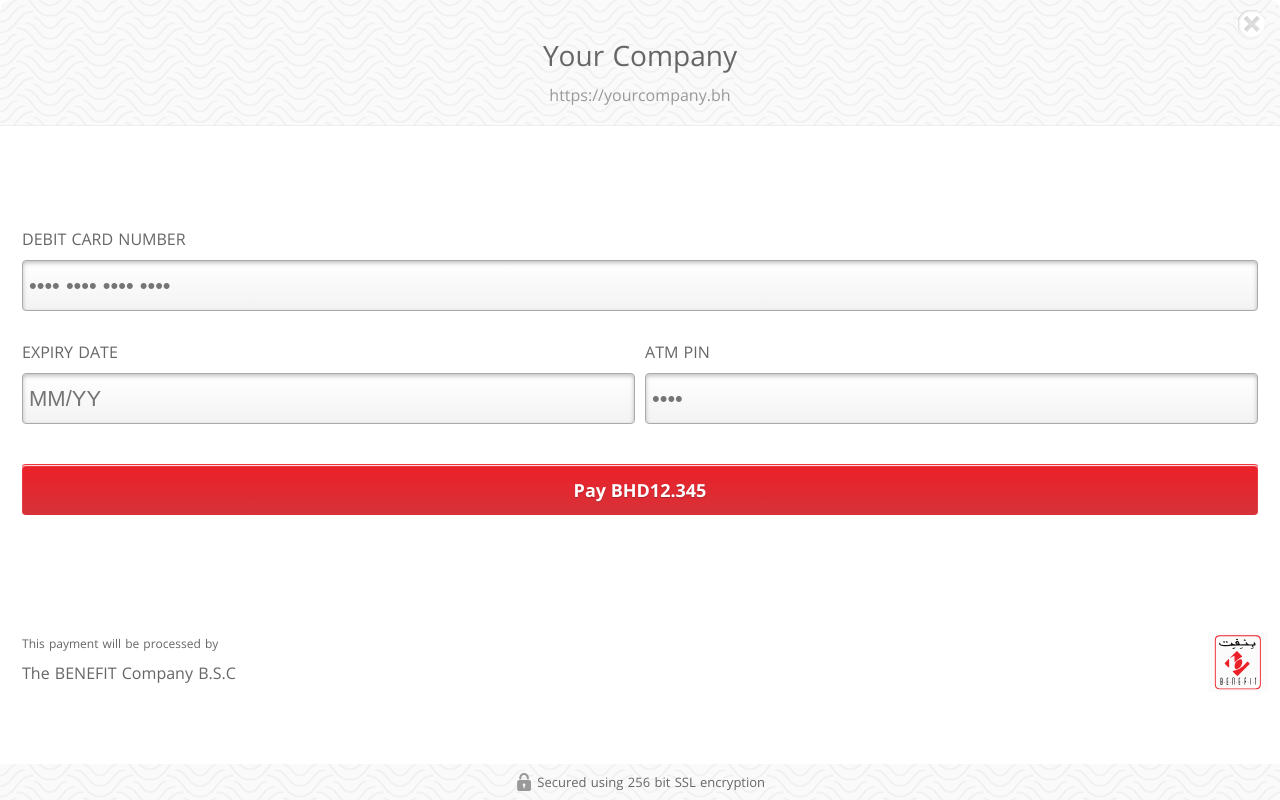
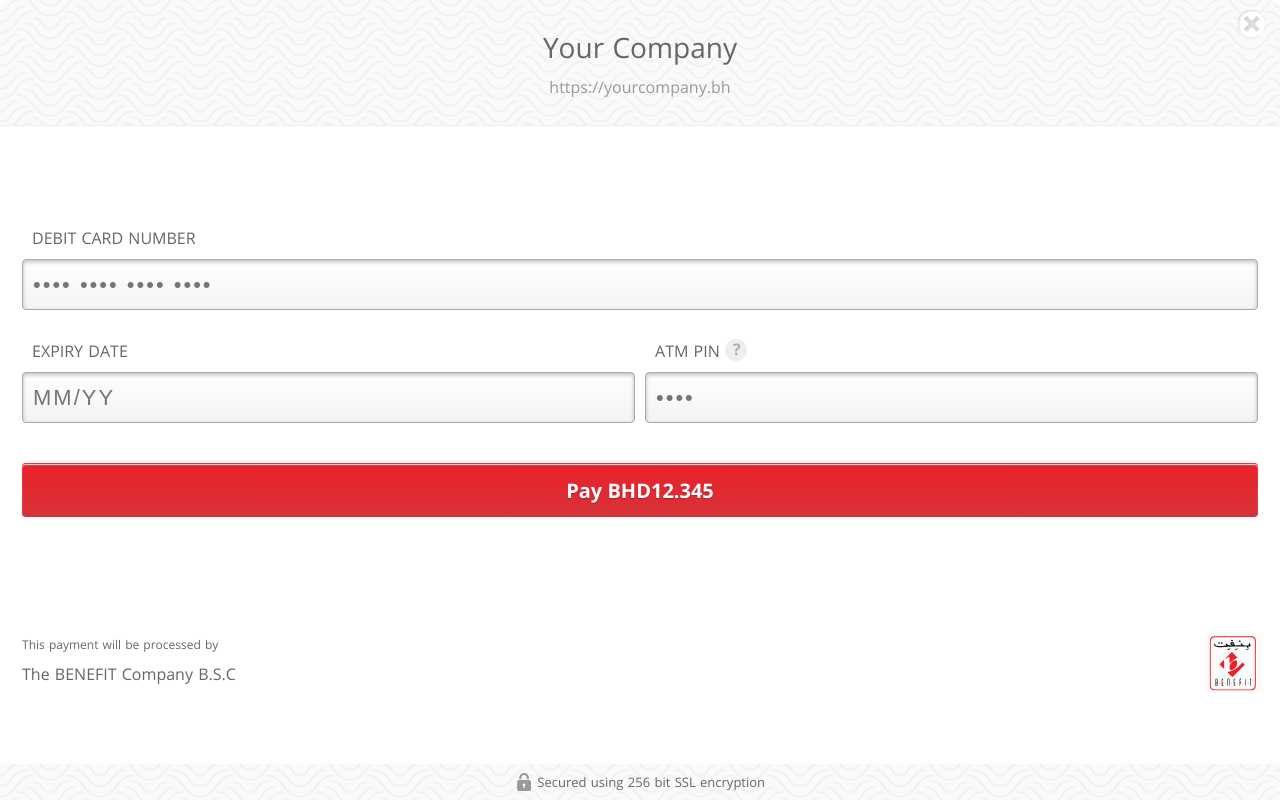
Before and after one commit to benefit-js/inner, a Nuxt app: page / in a window 1280 px wide. Built offline with nearby package versions, Linux system fonts and the light colour scheme.

Commit message:
Finished styling

```diff
--- a/pages/index.vue
+++ b/pages/index.vue
@@ -29,8 +29,11 @@
         >
       </div>
       <div class="field--half">
-        <label for="card-pin">ATM PIN</label>
-        <input id="card-pin" type="tel" name="number" pattern="[0-9]{4}" placeholder="••••">
+        <label for="card-pin">
+          ATM PIN
+          <img src="~/static/images/question.svg">
+        </label>
+        <input id="card-pin" type="password" name="number" pattern="[0-9]{4}" placeholder="••••">
       </div>
       <div class="field">
         <button class="btn btn-primary">Pay BHD12.345</button>
@@ -71,10 +74,12 @@ body {
 .headboard {
   height: 126px;
   position: relative;
+  display: flex;
+  flex-direction: column;
+  justify-content: center;
 
   background: url("~@/static/images/papyrus.png") repeat top left;
   text-align: center;
-  padding-top: 36px;
   border-radius: 10px 10px 0 0;
   border-bottom: 1px solid #eee;
 
@@ -126,26 +131,34 @@ form {
   width: 100%;
 }
 
+.btn {
+  height: 54px;
+  width: 100%;
+  display: block;
+  margin: 20px 0 30px;
+  font-size: 20px;
+  background: linear-gradient(to bottom, #ec2029, #d73239);
+  border: 0;
+  font-family: "OpenSans-Bold", "Helvetica Neue", Arial, sans-serif;
+  color: #fff;
+  border-radius: 4px;
+  text-shadow: 0px 1px 1px rgba(0, 0, 0, 0.25);
+  box-shadow: inset 0px 1px 1px #ec2029, inset 0px 2px 1px #ffffff;
+  cursor: pointer;
+}
+
 label {
   text-transform: uppercase;
   font-size: 16px;
   display: block;
   line-height: 42px;
-}
+  margin-left: 10px;
 
-.btn {
-  width: 100%;
-  display: block;
-  background: linear-gradient(to bottom, #ec2029, #d73239);
-  height: 51px;
-  border: 0;
-  font-family: "OpenSans-Bold", "Helvetica Neue", Arial, sans-serif;
-  color: #fff;
-  font-size: 18px;
-  border-radius: 4px;
-  text-shadow: 0px 1px 1px rgba(0, 0, 0, 0.25);
-  box-shadow: inset 0px 1px 1px #ec2029, inset 0px 2px 1px #ffffff;
-  margin: 20px 0 30px;
+  &[for="card-pin"] img {
+    position: relative;
+    top: 4px;
+    cursor: pointer;
+  }
 }
 
 #card-number,
@@ -153,13 +166,14 @@ label {
 #card-pin {
   height: 51px;
   width: 100%;
-  padding: 3px 6px;
+  padding: 3px 10px;
   border-radius: 4px;
   border: 1px solid #aaa;
   background: linear-gradient(to bottom, #fff, #f3f3f3);
   box-shadow: inset 0 2px 4px rgba(0, 0, 0, 0.25);
   font-size: 22px;
   color: #666;
+  letter-spacing: 2px;
 }
 
 .benefit {
@@ -178,7 +192,7 @@ label {
   }
 }
 .benefit--img {
-  width: 50px;
+  width: 55px;
 }
 
 .secure {
```
Also changed, not shown: static/images/question.svg (added).
